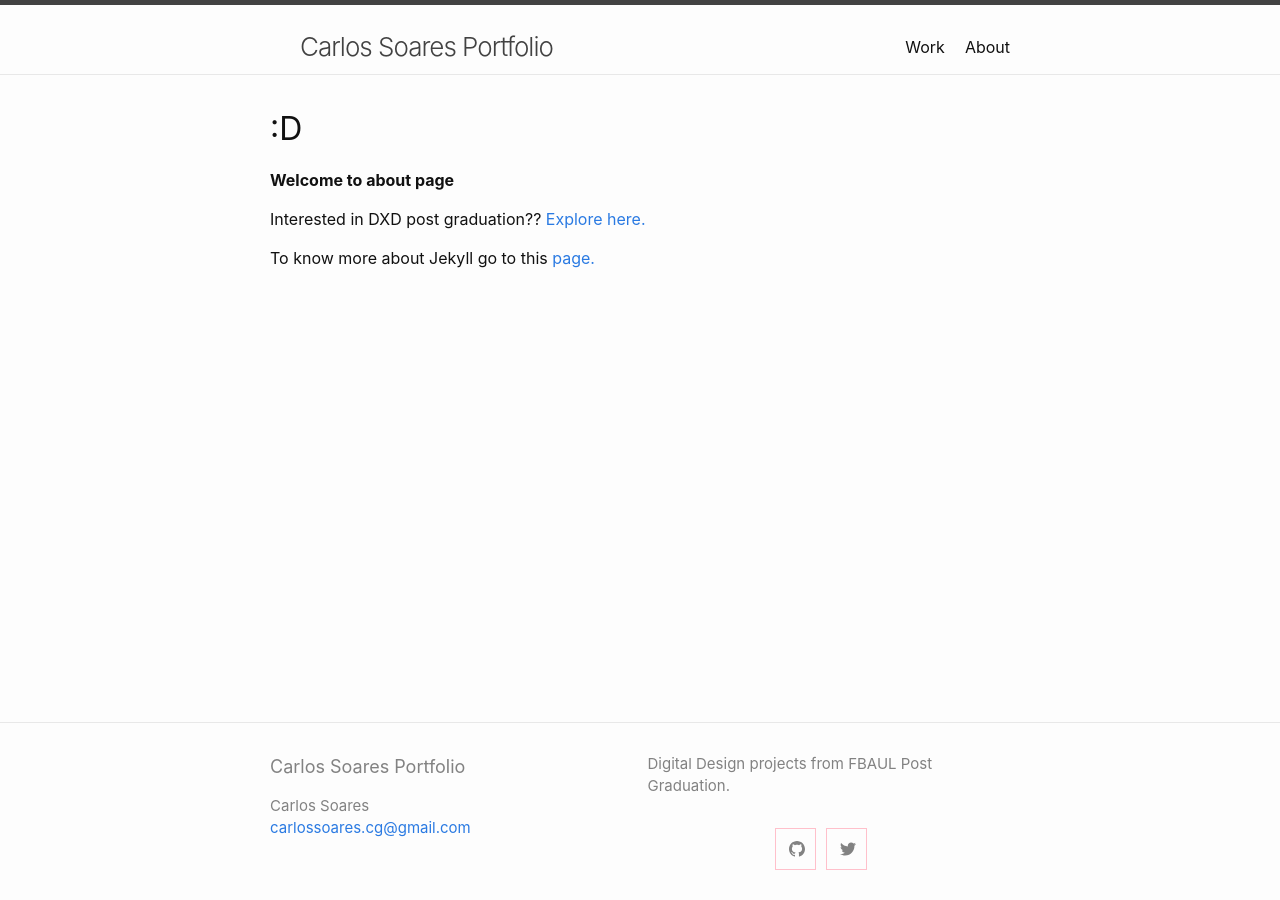
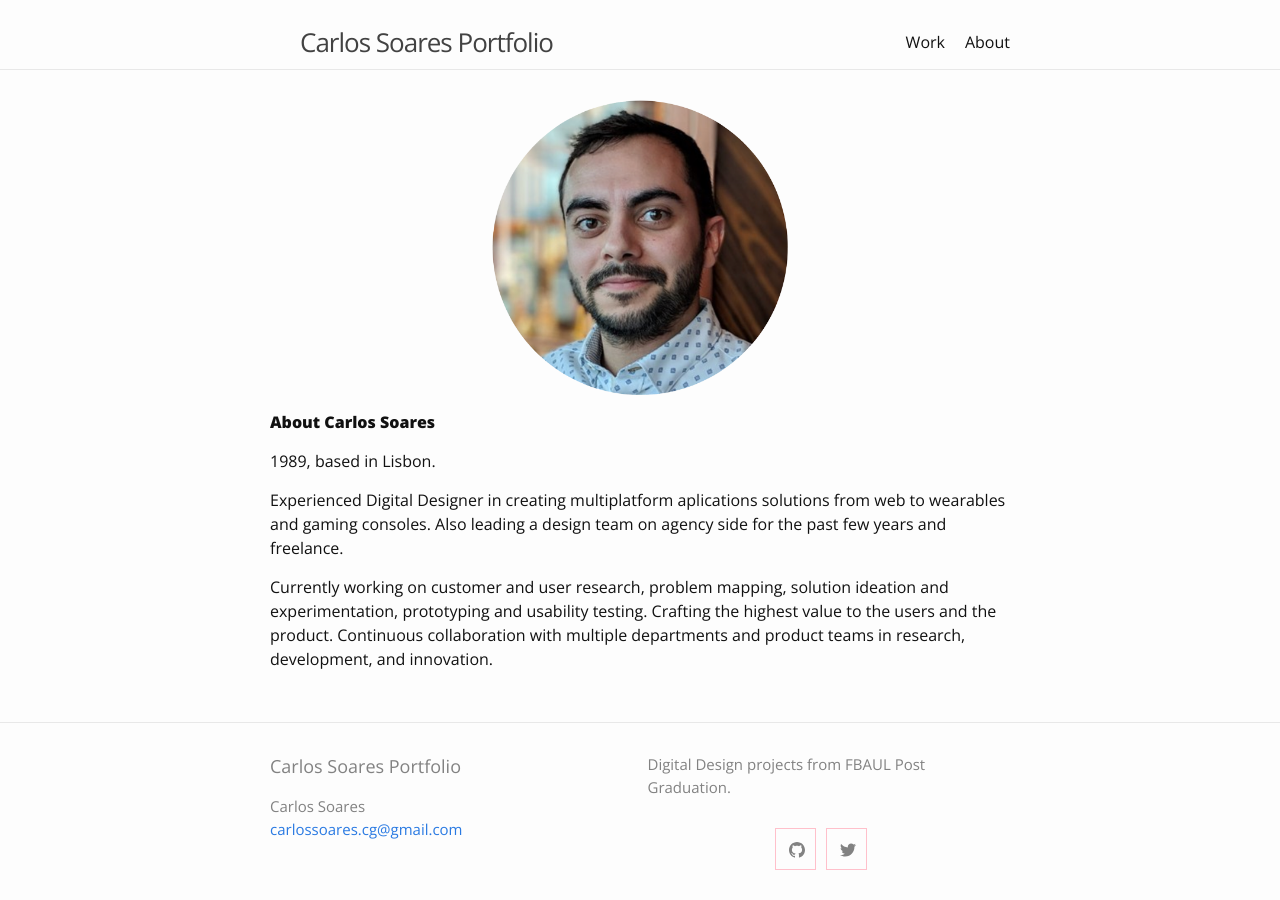
Before and after one commit to carlosmms/carlosmms.github.io, a Jekyll site: the page built from about.md, in a window 1280 px wide. Built offline with Jekyll 4.4.1, drawn with Linux system fonts in a browser that asks for light colours.

Commit message:
Font, About
Added Open Sans font
Added image and updated text to about

```diff
--- a/_includes/head.html
+++ b/_includes/head.html
@@ -4,4 +4,5 @@
   <meta name="viewport" content="width=device-width, initial-scale=1">
   <link rel="stylesheet" href="{{ "/assets/css/style.css" | relative_url }}">
   <title>{{ site.title }}</title>
+  <link href="https://fonts.googleapis.com/css?family=Open+Sans:400,600,800&display=swap" rel="stylesheet">
 </head>
--- a/_sass/minima.scss
+++ b/_sass/minima.scss
@@ -2,7 +2,7 @@
 
 // Define defaults for each variable.
 
-$base-font-family: -apple-system, BlinkMacSystemFont, "Segoe UI", Roboto, Helvetica, Arial, sans-serif, "Apple Color Emoji", "Segoe UI Emoji", "Segoe UI Symbol" !default;
+$base-font-family: 'Open Sans', sans-serif !default;
 $base-font-size:   16px !default;
 $base-font-weight: 400 !default;
 $small-font-size:  $base-font-size * 0.875 !default;
--- a/_sass/minima/_base.scss
+++ b/_sass/minima/_base.scss
@@ -193,6 +193,13 @@ pre {
 }
 
 
+.wrapper img {
+  display: block;
+  margin-left: auto;
+  margin-right: auto;
+  width: 40%;
+}
+
 
 /**
  * Clearfix
--- a/_sass/minima/_layout.scss
+++ b/_sass/minima/_layout.scss
@@ -2,7 +2,6 @@
  * Site header
  */
 .site-header {
-  border-top: 5px solid $grey-color-dark;
   border-bottom: 1px solid $grey-color-light;
   min-height: $spacing-unit * 1.865;
   line-height: $base-line-height * $base-font-size * 2.25;
--- a/about.md
+++ b/about.md
@@ -4,13 +4,8 @@ layout: default
 title: About
 order: 2
 ---
-
-
-<div class="container">
-  <h1>:D</h1>
-
-  <p><strong>Welcome to about page</strong></p>
-  <p>Interested in DXD post graduation?? <a href="http://dxd.belasartes.ulisboa.pt/">Explore here.</a></p>
-  <p>To know more about Jekyll go to this <a href="https://jekyllrb.com/">page.</a></p>
-
-</div>
+![about](/assets/images/about.png)
+<p><strong>About Carlos Soares</strong></p>
+<p>1989, based in Lisbon. </p>
+<p> Experienced Digital Designer in creating multiplatform aplications solutions from web to wearables and gaming consoles. Also leading a design team on agency side for the past few years and freelance. </p>
+<p>Currently working on customer and user research, problem mapping, solution ideation and experimentation, prototyping and usability testing. Crafting the highest value to the users and the product. Continuous collaboration with multiple departments and product teams in research, development, and innovation.</p>
```
Also changed, not shown: assets/images/about.png (added), 3 other files.
